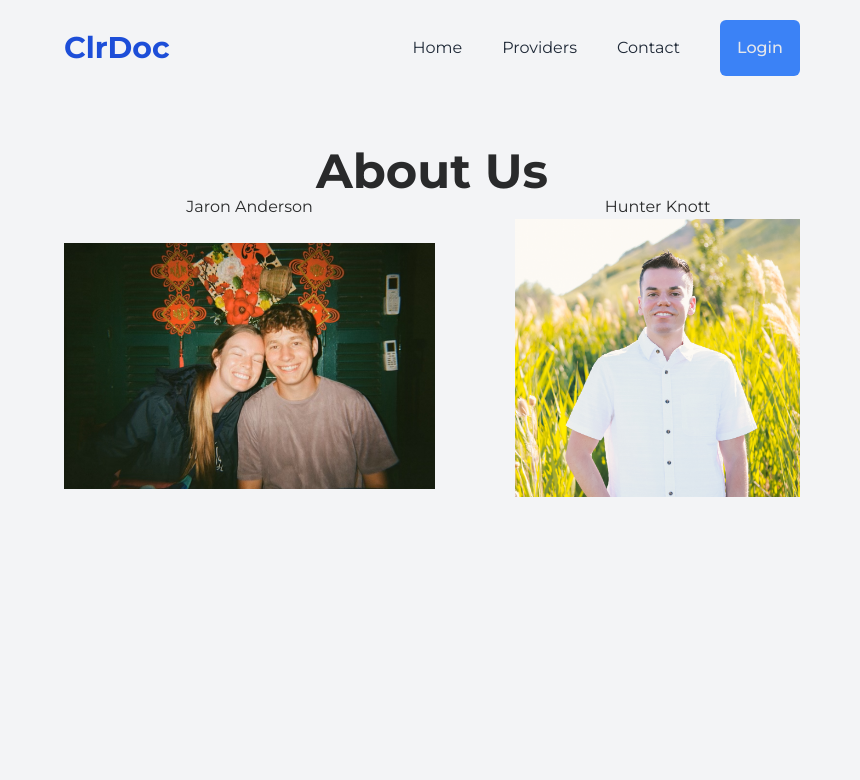
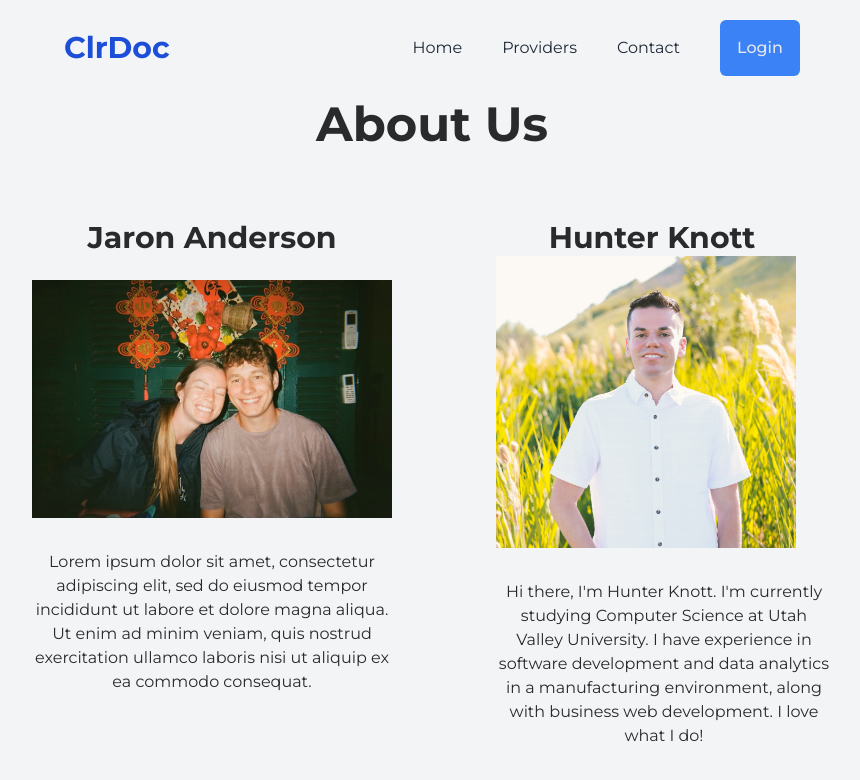
Before and after one commit to HunterKnott/clrdoc, a Next.js app: page /about in a window 1280 px wide. Shown: the top 780 px of the page, without its empty margins (208-1068 px from the left). Built offline with nearby package versions, Linux system fonts and the light colour scheme; no server answers.

Commit message:
Sample about page

```diff
--- a/app/about/page.jsx
+++ b/app/about/page.jsx
@@ -4,20 +4,21 @@ export default function Page() {
     return (
         <main className="flex min-h-screen flex-col gap-6 items-center bg-gray-100">
             <NavBar options={["App", "Providers", "Contact"]}/>
-            <div className="max-w-[800px] mt-[-196px] w-full h-screen px-8 pb-1 mx-auto text-center flex flex-col gap-0 justify-center items-center">
-                <h1 className="font-bold md:text-5xl sm:text-3xl text-2xl">About Us</h1>
+            <div className="max-w-[800px] mt-[-96px] w-full h-screen mx-auto text-center flex flex-col gap-6 justify-center items-center">
+                <h1 className="font-bold md:text-5xl sm:text-3xl text-2xl pb-12">About Us</h1>
                 <div className='flex flex-col md:flex-row gap-20'>
                     <div className='flex flex-col gap-6'>
-                        <h2>Jaron Anderson</h2>
+                        <h2 className="font-bold md:text-3xl sm:text-xl text-2xl">Jaron Anderson</h2>
                         <div className='container'>
-                            <img src="Images/JaronPicture.png" alt="Image" />
+                            <img src="Images/JaronPicture.png" alt="Image" className='mb-8 w-[400px]' />
+                            <p>Lorem ipsum dolor sit amet, consectetur adipiscing elit, sed do eiusmod tempor incididunt ut labore et dolore magna aliqua. Ut enim ad minim veniam, quis nostrud exercitation ullamco laboris nisi ut aliquip ex ea commodo consequat.</p>
                         </div>
                     </div>
                     <div className='flex flex-col'>
-                        <h2>Hunter Knott</h2>
-                        <div className='container'>
-                            <img src="Images/HunterPicture.png" alt="Images" />
-                            <p></p>
+                        <h2 className="font-bold md:text-3xl sm:text-xl text-2xl">Hunter Knott</h2>
+                        <div className='container pl-6'>
+                            <img src="Images/HunterPicture.png" alt="Images" className='mb-8 w-[300px]' />
+                            <p>Hi there, I'm Hunter Knott. I'm currently studying Computer Science at Utah Valley University. I have experience in software development and data analytics in a manufacturing environment, along with business web development. I love what I do!</p>
                         </div>
                     </div>
                 </div>
@@ -26,4 +27,4 @@ export default function Page() {
     )
 }
 
-// Hi there, I'm Hunter Knott. I'm currently studying Computer Science at Utah Valley University. I have experience in software development and data analytics in a manufacturing environment, along with business web development. I love what I do!
+//
--- a/app/page.jsx
+++ b/app/page.jsx
@@ -10,7 +10,7 @@ export default function Home() {
                 <h1 className="font-bold md:text-5xl sm:text-3xl text-2xl">A platform to find transparent healthcare pricing</h1>
                 <p className="font-bold">Patients have access to leading healthcare practitioners and their pricing. Providers have access to a wider group of patients.</p>
                 <div className="flex flex-row gap-8 justify-center items-center">
-                    <Link href={'./patient'}>
+                    <Link href={'./providers'}>
                         <button className="bg-blue-500 w-[200px] rounded-md font-medium text-gray-200 my-6 py-3 hover:bg-blue-600 transition duration-300">Search Providers</button>
                     </Link>
                 </div>
```
